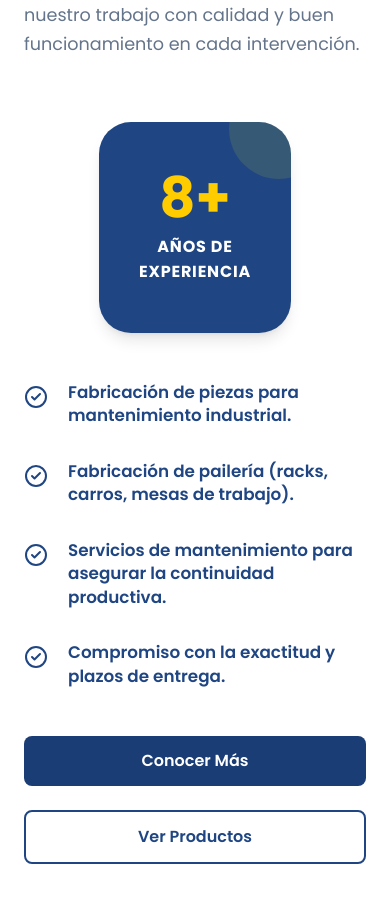
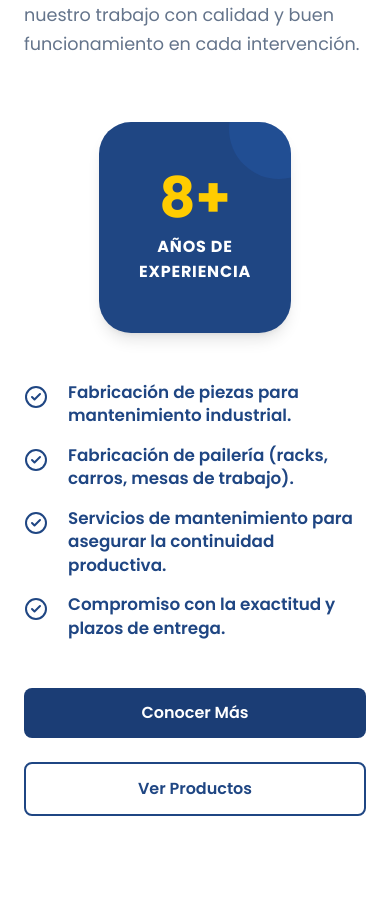
Before and after one commit to lunavalos/vilmarindustrial.com, a Next.js app: page / in a window 390 px wide. Shown: the part 4106-5008 px from the top of the page. Built offline with nearby package versions, Linux system fonts and the light colour scheme.

Commit message:
Updates to AboutSection and Layout styles

```diff
--- a/src/components/home/AboutSection.module.css
+++ b/src/components/home/AboutSection.module.css
@@ -33,7 +33,7 @@
 
 .bottomLayout {
   display: grid;
-  grid-template-columns: 300px 1fr;
+  grid-template-columns: 200px 1fr;
   gap: 4rem;
   align-items: center;
 }
@@ -63,8 +63,9 @@
   right: -20%;
   width: 100px;
   height: 100px;
-  background: rgba(255, 255, 0, 0.1);
+  background: var(--lighter);
   border-radius: 50%;
+  opacity: 0.25;
 }
 
 .expNumber {
@@ -92,7 +93,7 @@
 .features {
   display: grid;
   grid-template-columns: 1fr 1fr;
-  gap: 2rem;
+  gap: 1rem;
 }
 
 .features li {
@@ -121,7 +122,7 @@
 
 @media (max-width: 1024px) {
   .bottomLayout {
-    grid-template-columns: 250px 1fr;
+    grid-template-columns: 200px 1fr;
     gap: 3rem;
   }
 
```
